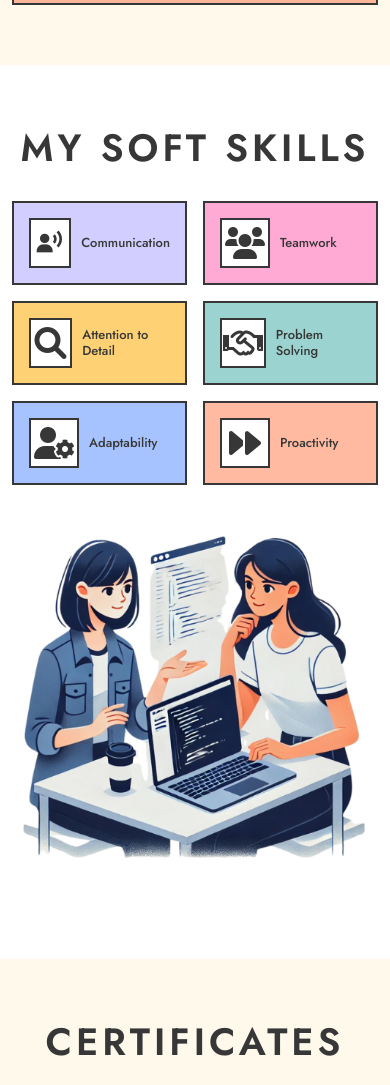
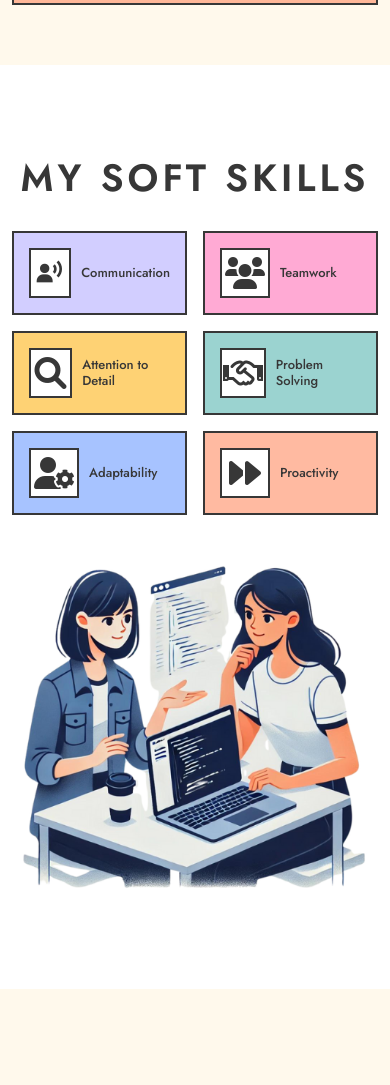
Before and after one commit to karinaibarrait/about-me, a plain HTML site: page index.html in a window 390 px wide. Shown: the part 3500-4585 px from the top of the page. Drawn offline with nearby package versions, Linux system fonts and the light colour scheme.

Commit message:
style: se agregaron estilos para el diseño responsive

```diff
--- a/assets/css/styles.css
+++ b/assets/css/styles.css
@@ -755,4 +755,14 @@ body, html {
         padding: 0 20px;
     }
 } /* se ajusto el ancho máximo de las secciones */
-/*
+
+
+@media (max-width: 767px) {
+    #soft-skills .section-heading h3 {
+        padding-top: 30px;
+    }
+
+    #certificates .section-heading h3 {
+        padding-top: 30px;
+    }
+}
--- a/index.html
+++ b/index.html
@@ -38,7 +38,7 @@
                             <a href="#hard-skills" class="nav-link">Hard Skills |</a>
                         </li>
                         <li>
-                            <a href="#soft-skill" class="nav-link">Soft Skills |</a>
+                            <a href="#soft-skills" class="nav-link">Soft Skills |</a>
                         </li>
                         <li>
                             <a href="#certificates" class="nav-link">Certificates |</a>
@@ -185,7 +185,7 @@
     </section>
 
     <!-- Soft Skills -->
-    <section id="soft-skill" class="section">
+    <section id="soft-skills" class="section">
         <div class="container">
             <div class="row gy-5">
                 <div class="col-lg-6">
```
